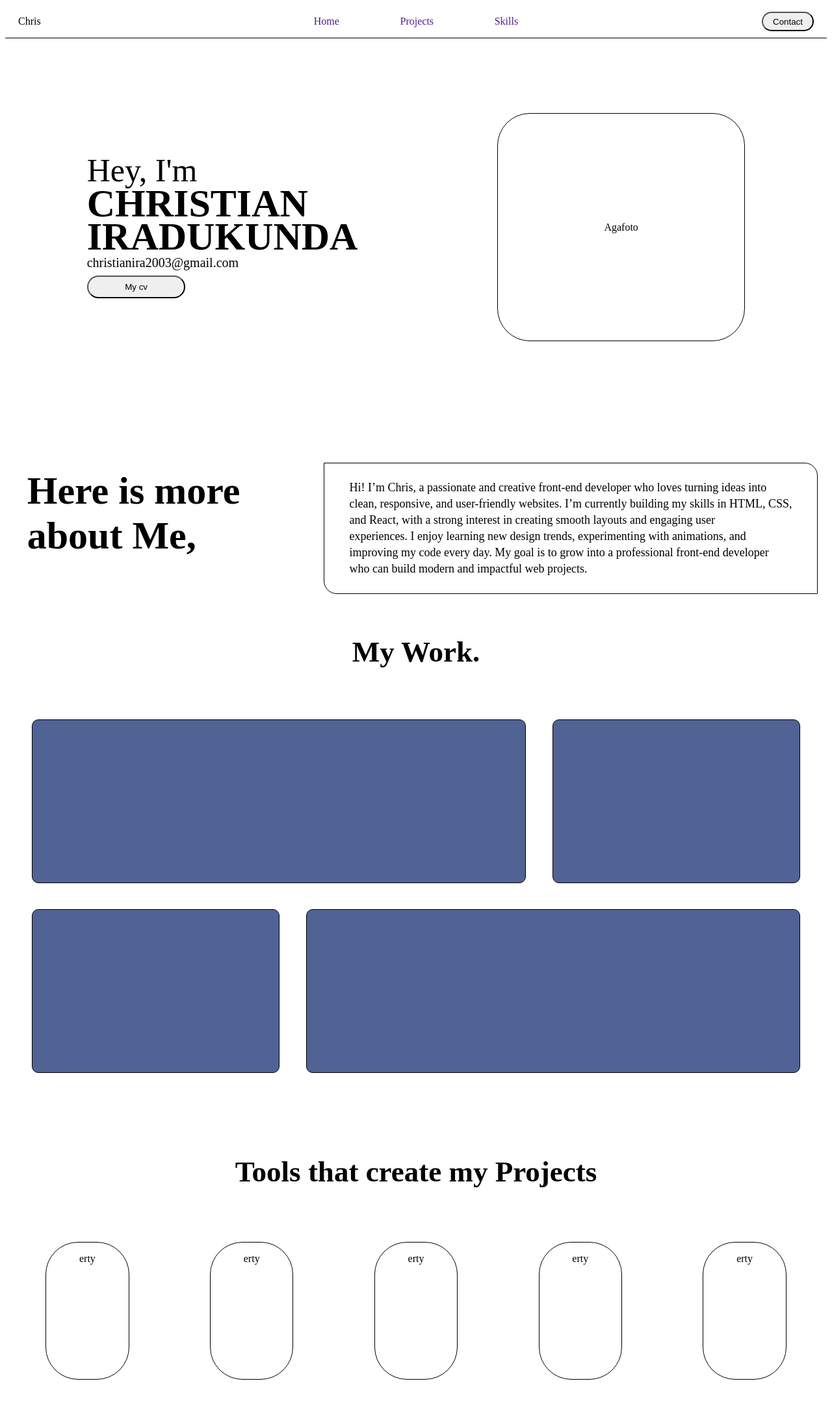
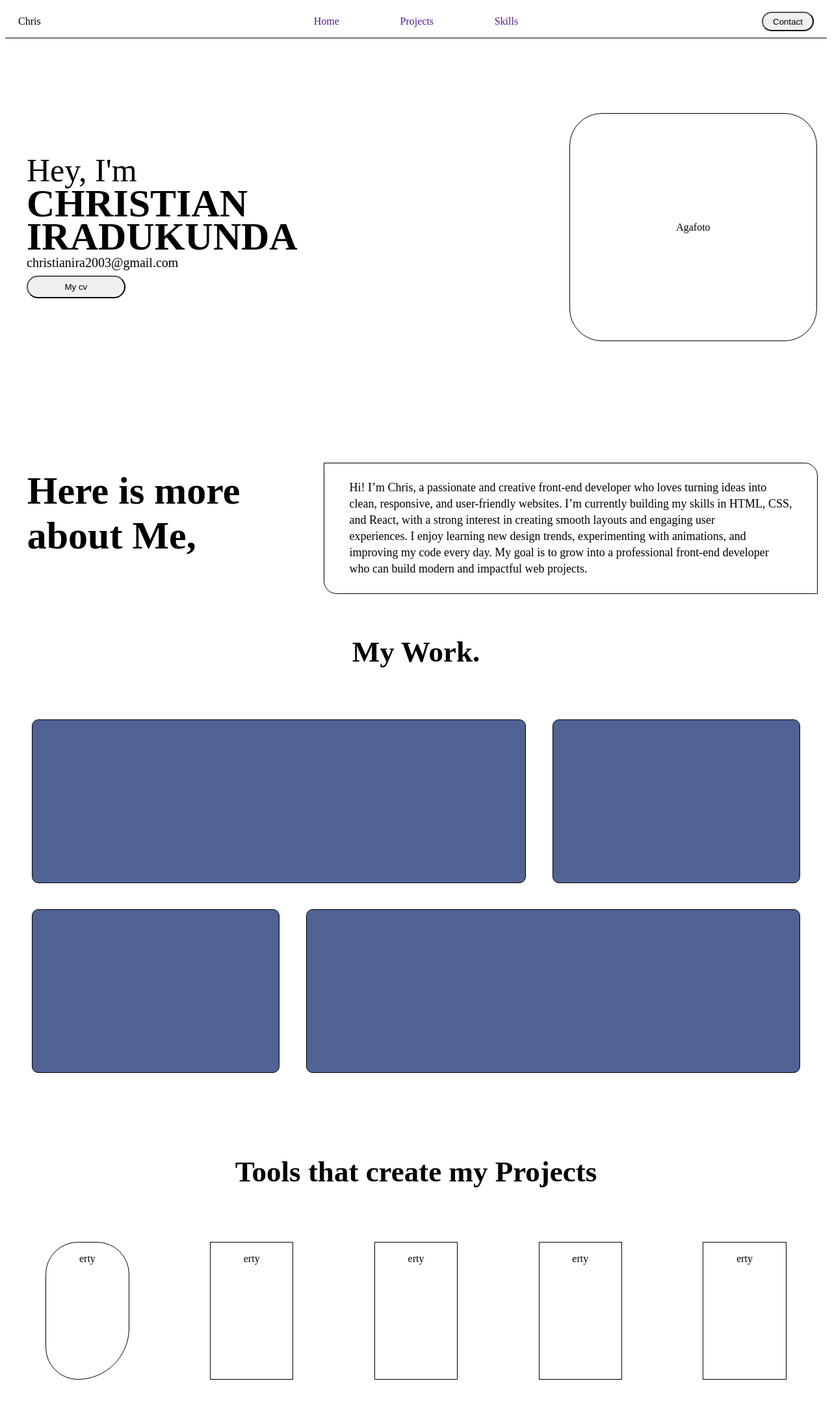
Before and after one commit to chriskunda/Portfolio, a React (Vite) app in the folder My-portfolio/: page / in a window 1280 px wide. Shown: the top 2162 px of the page at 65% size. Built offline with nearby package versions, Linux system fonts and the light colour scheme.

Commit message:
some modifications

```diff
--- a/My-portfolio/src/Components/Body1.css
+++ b/My-portfolio/src/Components/Body1.css
@@ -3,7 +3,7 @@
     flex-direction: row;
     height: 581px;
     align-items: center;
-    justify-content: space-evenly;
+    justify-content: space-between;
 }
 
 .names{
@@ -13,6 +13,7 @@
     flex-direction: column;
     border-radius: 20px;
     margin-bottom: 50px;
+    margin-left: 33px;
 }
 .nam{
     line-height: 0;
@@ -53,4 +54,5 @@
     display: flex;
     justify-content: center;
     align-items: center;
+    margin-right: 15px;
 }
--- a/My-portfolio/src/Components/Skills.css
+++ b/My-portfolio/src/Components/Skills.css
@@ -19,7 +19,7 @@
 .tools>div{
     display: flex;
     justify-content: center;
-    border-radius: 50px;
+    /* border-radius: 50px; */
     width: 10%;
     height: 70%;
     border: 1px solid black;
@@ -30,3 +30,7 @@
     justify-content: center;
     font-size: 45px;
 }
+
+.moja{
+    border-radius: 50px 50px 80px 50px ;
+}
--- a/My-portfolio/src/Components/Skills.jsx
+++ b/My-portfolio/src/Components/Skills.jsx
@@ -5,7 +5,7 @@ function Skills() {
         <div className="skills">
             <h2>Tools that create my Projects</h2>
             <div className="tools">
-                <div><p>erty</p></div>
+                <div className="moja"><p>erty</p></div>
                 <div><p>erty</p></div>
                 <div><p>erty</p></div>
                 <div><p>erty</p></div>
```
